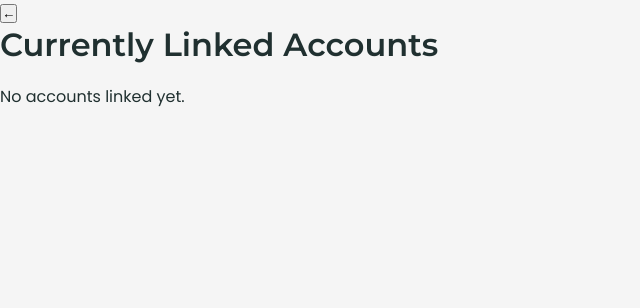
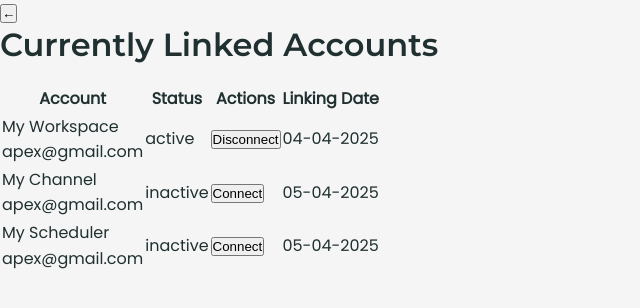
Before and after one commit to Saleh-Ghalayini/Apexo, a React (Vite) app in the folder client/: page /integrations in a window 1280 px wide. Shown: the top 308 px of the page, without its empty margins (0-640 px from the left). Built offline with nearby package versions, Linux system fonts and the light colour scheme.

Commit message:
added hard coded data and states to visualize the content

```diff
--- a/client/src/pages/Integrations/index.tsx
+++ b/client/src/pages/Integrations/index.tsx
@@ -1,4 +1,4 @@
-import React from 'react';
+import React, { useState } from 'react';
 import { useNavigate } from 'react-router-dom';
 import './Integrations.css';
 
@@ -13,9 +13,47 @@ interface IntegrationAccount {
 
 const IntegrationsPage: React.FC = () => {
   const navigate = useNavigate();
+  const [accounts, setAccounts] = useState<IntegrationAccount[]>([
+    {
+      id: '1',
+      name: 'My Workspace',
+      email: 'apex@gmail.com',
+      type: 'workspace',
+      status: 'active',
+      linkingDate: '04-04-2025'
+    },
+    {
+      id: '2',
+      name: 'My Channel',
+      email: 'apex@gmail.com',
+      type: 'channel',
+      status: 'inactive',
+      linkingDate: '05-04-2025'
+    },
+    {
+      id: '3',
+      name: 'My Scheduler',
+      email: 'apex@gmail.com',
+      type: 'scheduler',
+      status: 'inactive',
+      linkingDate: '05-04-2025'
+    }
+  ]);
 
   const handleGoBack = () => {
     navigate('/dashboard');
+  };
+
+  const handleConnect = (accountId: string) => {
+    setAccounts(accounts.map(account =>
+      account.id === accountId ? { ...account, status: 'active' } : account
+    ));
+  };
+
+  const handleDisconnect = (accountId: string) => {
+    setAccounts(accounts.map(account =>
+      account.id === accountId ? { ...account, status: 'inactive' } : account
+    ));
   };
 
   return (
@@ -28,7 +66,41 @@ const IntegrationsPage: React.FC = () => {
       </div>
 
       <div className="integrations-content">
-        <p>No accounts linked yet.</p>
+        <div className="accounts-table-container">
+          <table className="accounts-table">
+            <thead>
+              <tr>
+                <th>Account</th>
+                <th>Status</th>
+                <th>Actions</th>
+                <th>Linking Date</th>
+              </tr>
+            </thead>
+            <tbody>
+              {accounts.map((account) => (
+                <tr key={account.id}>
+                  <td>
+                    <div>{account.name}</div>
+                    <div>{account.email}</div>
+                  </td>
+                  <td>{account.status}</td>
+                  <td>
+                    {account.status === 'active' ? (
+                      <button onClick={() => handleDisconnect(account.id)}>
+                        Disconnect
+                      </button>
+                    ) : (
+                      <button onClick={() => handleConnect(account.id)}>
+                        Connect
+                      </button>
+                    )}
+                  </td>
+                  <td>{account.linkingDate}</td>
+                </tr>
+              ))}
+            </tbody>
+          </table>
+        </div>
       </div>
     </div>
   );
```
